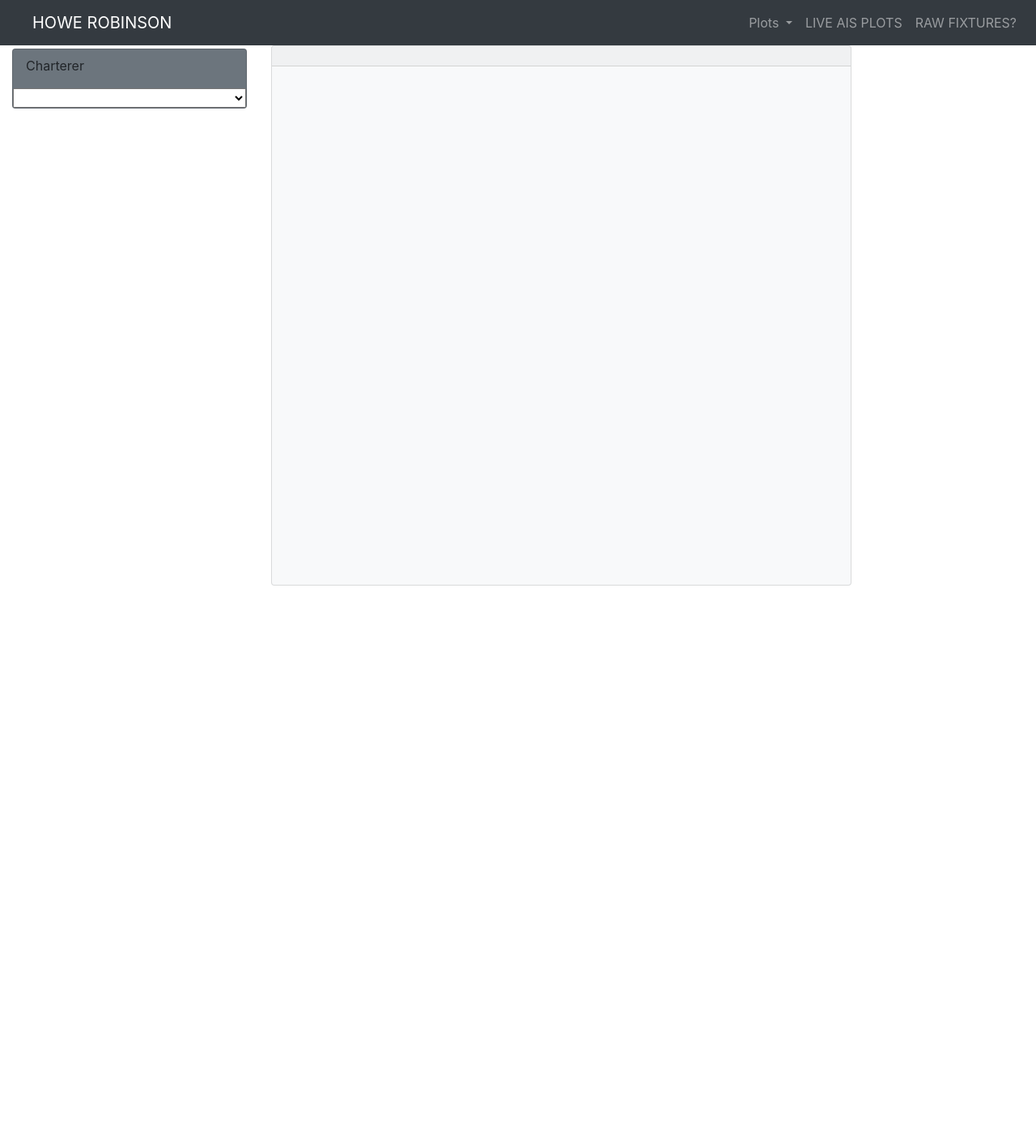
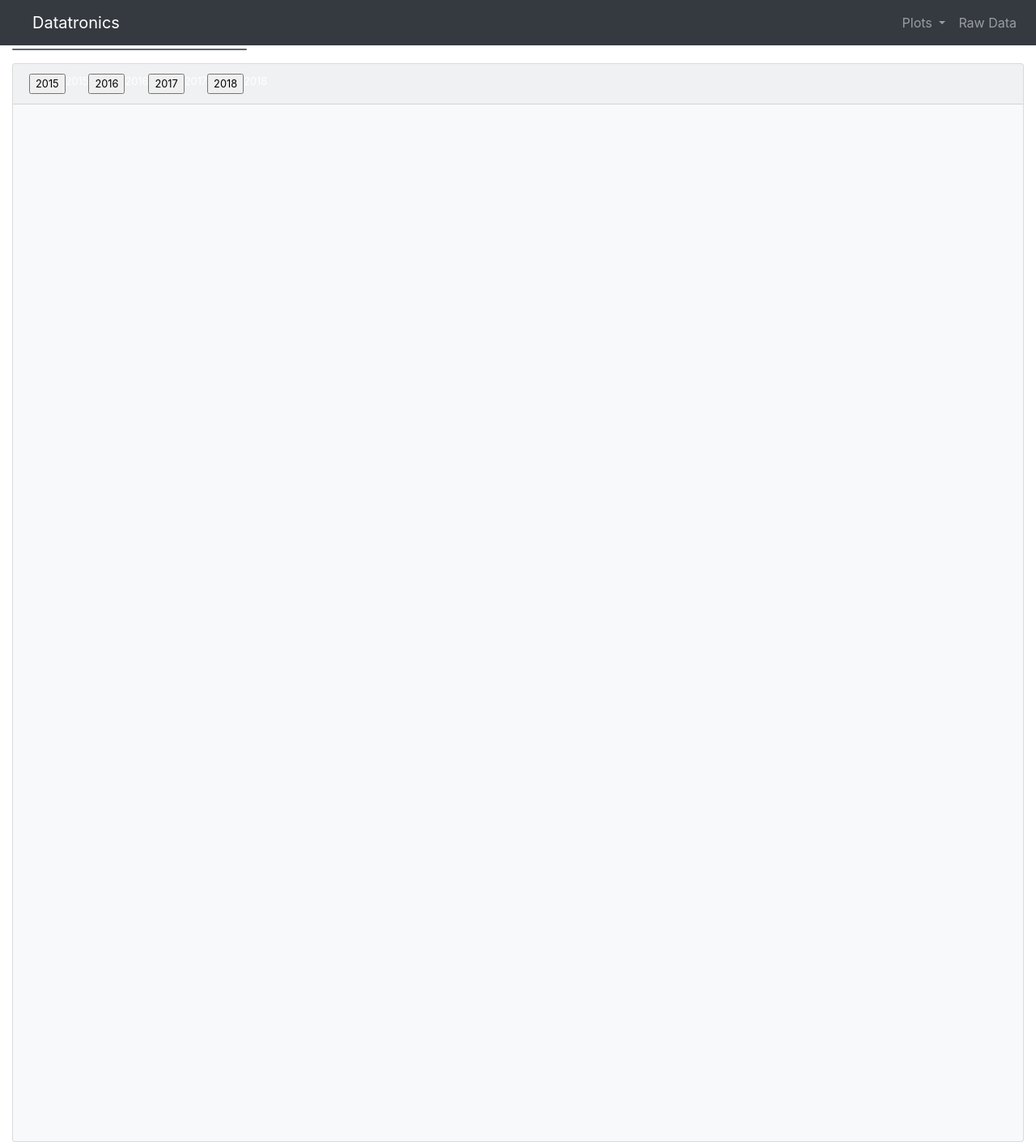
Before and after one commit to Sailendra-Mahapatra/Project2, a Flask app: page / in a window 1280 px wide. Shown: the whole page at 81% size. Before the commit the page ends 723 px from the top, so only its background shows below. Run offline with Flask 2, Linux system fonts and the light colour scheme; data that the repository does not hold is empty; parts of the project's set-up code (start-up, migrations or seed data) failed here and were passed over; some libraries are stand-ins or nearby versions.

Commit message:
two pies

```diff
--- a/app.py
+++ b/app.py
@@ -17,8 +17,10 @@
 Base.prepare(db.engine, reflect = True)
 Imports = Base.classes.imports
 Exports = Base.classes.export
+
 IndImports = Base.classes.hs2import
 YRImports = Base.classes.yrhs2import
+YRExports = Base.classes.hs2export
 @app.route("/")
 def index():
     return render_template("index.html")
@@ -89,7 +91,7 @@
         hsc_ind_imports["HSC"] = result[3]
 
     return jsonify(hsc_ind_imports)
-@app.route("/pie/<year>")
+@app.route("/imports/pie/<year>")
 def pies(year):
 
     stmt = db.session.query(YRImports).statement
@@ -103,6 +105,22 @@
 
     data_2015= data_2015.nlargest(10,"total")
     data_2015= data_2015.to_dict("records")
-    return jsonify(data_2015)#need to fix the dict
+    return jsonify(data_2015)
+
+@app.route("/exports/pie/<year>")
+def expies(year):
+
+    stmt = db.session.query(YRExports).statement
+    df = pd.read_sql_query(stmt, db.session.bind)
+    df["YTDValue"] =pd.to_numeric(df["YTDValue"])
+    first_2015 = df[df["Period"].str.contains(f"{year}")]
+    data_2015 = first_2015.groupby(["HSC","Description","Period"])["YTDValue"].sum()
+    test= pd.DataFrame({"total" : data_2015})
+    data_2015= test.nlargest(10,"total")
+    data_2015 = data_2015.reset_index()
+
+    data_2015= data_2015.nlargest(10,"total")
+    data_2015= data_2015.to_dict("records")
+    return jsonify(data_2015)
 if __name__ == "__main__":
     app.run()
--- a/static/js/pie.js
+++ b/static/js/pie.js
@@ -1,4 +1,4 @@
-
+function buildPie(piedate, inout, renderloc){
 // margin
 var margin = {top: 50, right: 50, bottom: 50, left: 50},
     width = 700 - margin.right - margin.left,
@@ -28,7 +28,7 @@
     .sort(null)
     .value(function(d) { return d.total; });
 // define the svg for pie chart
-var svg = d3.select(".card-body").append("svg")
+var svg = d3.select(renderloc).append("svg")
     .attr("width", width)
     .attr("height", height)
   .append("g")
@@ -42,7 +42,7 @@
 //     .attr("transform", "translate(" + width / 2 + "," + height / 2 + ")");
 
 // import data
-d3.json("../pie/2015").then(function(data) {
+d3.json(inout+"/pie/"+piedate).then(function(data) {
   //  console.log(data)
     // parse data
     data.forEach(function(d){
@@ -116,3 +116,17 @@
 //   var i = d3.interpolate({startAngle: 0, endAngle: 0}, b);
 //   return function(t) { return arc2(i(t)); };
 // }
+};
+
+
+function optionChanged(newdate) {
+  // //   // Fetch new data each time a new sample is selected
+  console.log(newdate)
+  buildPie(newdate, "imports", "#import-pie")
+  buildPie(newdate, "exports", "#export-pie")
+  }
+function init(){
+  buildPie("2018", "imports", "#import-pie")
+  buildPie("2018", "exports", "#export-pie")
+}
+init()
--- a/templates/index.html
+++ b/templates/index.html
@@ -5,12 +5,13 @@
   <meta charset="UTF-8">
   <meta name="viewport" content="width=device-width, initial-scale=1.0">
   <meta http-equiv="X-UA-Compatible" content="ie=edge">
-  <title>LR Tracking</title>
+  <title>Datatronics : Trade Wars - China</title>
   <link rel="stylesheet" href="https://stackpath.bootstrapcdn.com/bootstrap/4.3.1/css/bootstrap.min.css" integrity="sha384-ggOyR0iXCbMQv3Xipma34MD+dH/1fQ784/j6cY/iJTQUOhcWr7x9JvoRxT2MZw1T" crossorigin="anonymous">
   <script src="https://code.jquery.com/jquery-3.3.1.slim.min.js" integrity="sha384-q8i/X+965DzO0rT7abK41JStQIAqVgRVzpbzo5smXKp4YfRvH+8abtTE1Pi6jizo" crossorigin="anonymous"></script>
 <script src="https://cdnjs.cloudflare.com/ajax/libs/popper.js/1.14.7/umd/popper.min.js" integrity="sha384-UO2eT0CpHqdSJQ6hJty5KVphtPhzWj9WO1clHTMGa3JDZwrnQq4sF86dIHNDz0W1" crossorigin="anonymous"></script>
 <script src="https://stackpath.bootstrapcdn.com/bootstrap/4.3.1/js/bootstrap.min.js" integrity="sha384-JjSmVgyd0p3pXB1rRibZUAYoIIy6OrQ6VrjIEaFf/nJGzIxFDsf4x0xIM+B07jRM" crossorigin="anonymous"></script>
 <script src="https://cdnjs.cloudflare.com/ajax/libs/d3/4.13.0/d3.min.js"></script>
+<script src="https://stackpath.bootstrapcdn.com/bootstrap/4.3.1/js/bootstrap.min.js" integrity="sha384-JjSmVgyd0p3pXB1rRibZUAYoIIy6OrQ6VrjIEaFf/nJGzIxFDsf4x0xIM+B07jRM" crossorigin="anonymous"></script>
 
 <link rel="stylesheet" href="../static/css/style.css">
 
@@ -18,7 +19,7 @@
 
 <body>
     <nav class="navbar navbar-expand-sm  navbar-dark bg-dark">
-        <a href="https://www.howerobinson.com/"> <span class="navbar-brand ml-4 mb-0 h0">HOWE ROBINSON</span></a>
+        <a href="#"> <span class="navbar-brand ml-4 mb-0 h0">Datatronics</span></a>
         <button class="navbar-toggler" type="button" data-toggle="collapse" data-target="#navbarNav" aria-controls="navbarNav" aria-expanded="false" aria-label="Toggle navigation">
                 <span class="navbar-toggler-icon"></span>
         </button>
@@ -35,11 +36,11 @@
                             <a class="dropdown-item" href="#">CHART FUN</a>
                         </div>
                 </li>
+                <!-- <li class="nav-item">
+                  <a class="nav-link" href="#">LIVE AIS PLOTS <span class="sr-only">(current)</span></a>
+                </li> -->
                 <li class="nav-item">
-                  <a class="nav-link" href="#">LIVE AIS PLOTS <span class="sr-only">(current)</span></a>
-                </li>
-                <li class="nav-item">
-                  <a class="nav-link" href="#">RAW FIXTURES?</a>
+                  <a class="nav-link" href="#">Raw Data</a>
                 </li>
             </ul>
         </div>
@@ -49,18 +50,26 @@
     <div class = row>
         <!--selector-->
         <div class ="col-md-3">
-            <div class="card text-black bg-secondary mt-1 mb-3" style="max-width:100%;">
-                <p class = "card-text mt-2 ml-3">Charterer</p>
-                <select id="selDataset" onchange="optionChanged(this.value)"></select>
+            <div class="card text-black bg-secondary mt-1 mb-3"  style="max-width:100%;">
+
+
             </div>
         </div>
         <!--end selector-->
         <!--Charterers Stats-->
-        <div class="col-md-7 big-card ">
+        <div class="col-md-12 big-card ">
             <div class = "card bg-light text-white text-wrap small"  >
+              <div class="card-header">
+                <div class="btn-toolbar" role="toolbar" aria-label="Toolbar with button groups">
 
-              <div class="card-header"> </div>
-                <div class="card-body" id= "chrtr-stats"> </div>
+                      <input type="button" value="2015" onclick="optionChanged(this.value)" >2015</input>
+                      <input type="button" value="2016" onclick="optionChanged(this.value)" >2016</input>
+                      <input type="button" value="2017" onclick="optionChanged(this.value)" >2017</input>
+                      <input type="button" value="2018" onclick="optionChanged(this.value)">2018</input>
+                    </div>
+              </div>
+                <div class="card-body" id= "import-pie"> </div>
+                <div class = "card-body" id="export-pie">
             </div>
         </div>
           <!--END Charterers Stats-->
@@ -72,6 +81,9 @@
 
      <script src="https://cdnjs.cloudflare.com/ajax/libs/d3/5.5.0/d3.js"></script>
      <script src="https://cdn.plot.ly/plotly-latest.min.js"></script>
+     <script src="https://code.jquery.com/jquery-3.3.1.slim.min.js" integrity="sha384-q8i/X+965DzO0rT7abK41JStQIAqVgRVzpbzo5smXKp4YfRvH+8abtTE1Pi6jizo" crossorigin="anonymous"></script>
+<script src="https://cdnjs.cloudflare.com/ajax/libs/popper.js/1.14.7/umd/popper.min.js" integrity="sha384-UO2eT0CpHqdSJQ6hJty5KVphtPhzWj9WO1clHTMGa3JDZwrnQq4sF86dIHNDz0W1" crossorigin="anonymous"></script>
+<script src="https://stackpath.bootstrapcdn.com/bootstrap/4.3.1/js/bootstrap.min.js" integrity="sha384-JjSmVgyd0p3pXB1rRibZUAYoIIy6OrQ6VrjIEaFf/nJGzIxFDsf4x0xIM+B07jRM" crossorigin="anonymous"></script>
      <!-- <script src="{{ url_for('static', filename='js/bonus.js') }}"></script> -->
      <script src="../static/js/pie.js"></script>
      <!-- <script src="../static/js/pie.js"></script> -->
```
Also changed, not shown: 1 other file.
